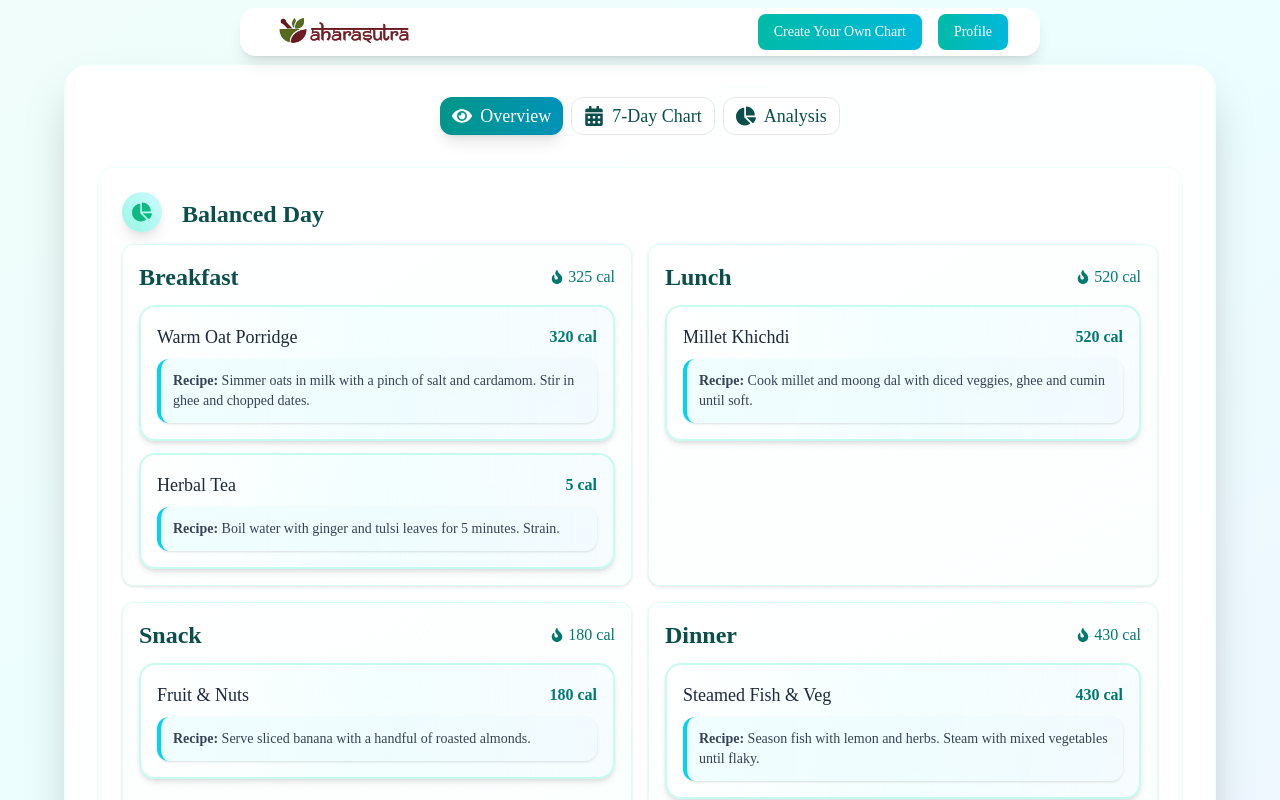
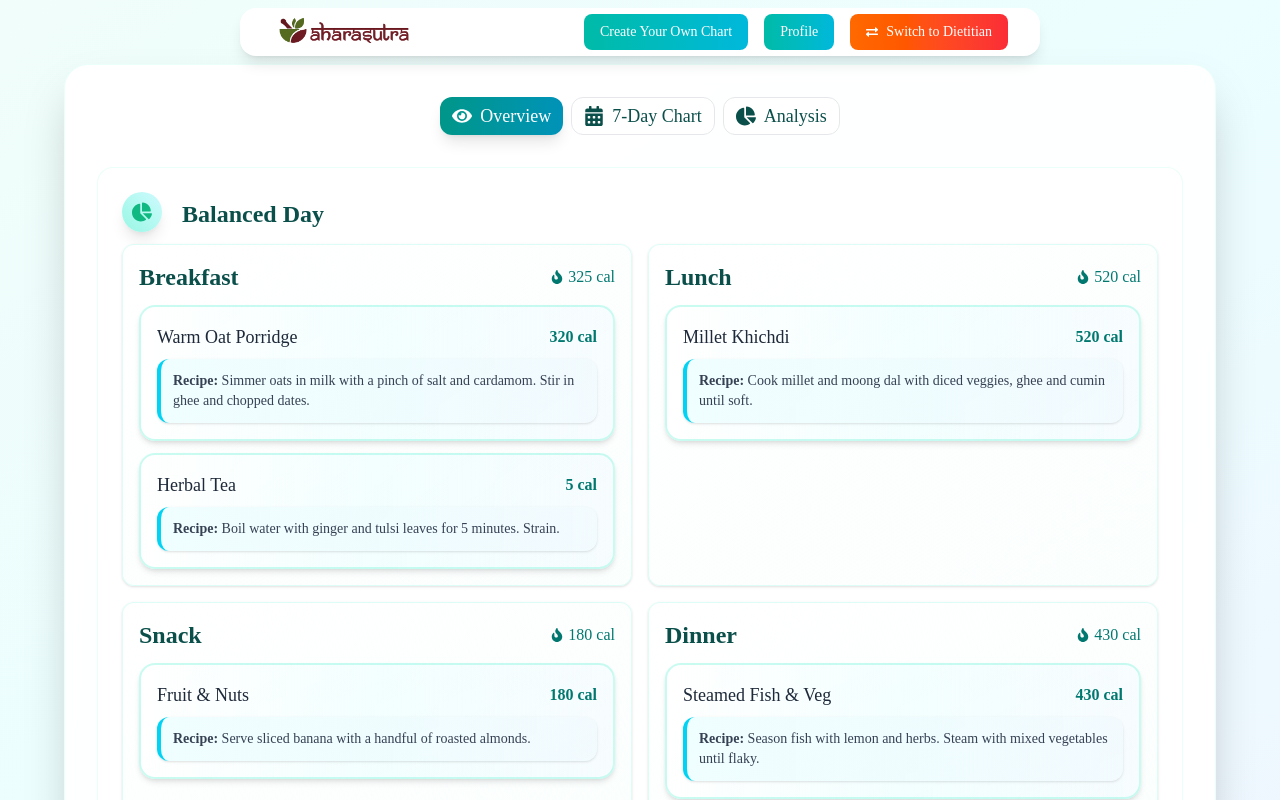
Before and after one commit to atharvjadhav215/AharaSutraView, a React (Vite) app: page /diet-chart in a window 1280 px wide. Shown: the top 800 px of the page. Built offline with nearby package versions, Linux system fonts and the light colour scheme; a web font is replaced by a local one.

Commit message:
Update Navbar.jsx

```diff
--- a/src/components/Navbar.jsx
+++ b/src/components/Navbar.jsx
@@ -7,6 +7,10 @@ import {
   FaUserPlus,
   FaTachometerAlt,
   FaHome,
+  FaExchangeAlt,
+  FaFlask,
+  FaUserMd,
+  FaUsers,
 } from "react-icons/fa";
 import image1 from "../assets/image1.png";
 
@@ -36,6 +40,15 @@ const Navbar = () => {
       navigate("/dhome");
     } else {
       navigate("/"); // fallback (like landing page or login)
+    }
+  };
+
+  // Handle prototype role switching
+  const handleRoleSwitch = () => {
+    if (isUserRole) {
+      navigate("/dhome"); // Switch to Dietitian interface
+    } else if (isDietitianRole) {
+      navigate("/uhome"); // Switch to User interface
     }
   };
 
@@ -117,6 +130,34 @@ const Navbar = () => {
                   {button.label}
                 </button>
               ))}
+
+              {/* Prototype Role Switch Button */}
+              <motion.button
+                onClick={handleRoleSwitch}
+                className="px-4 py-2 text-sm bg-gradient-to-r from-orange-500 to-red-500 text-white rounded-lg hover:shadow-lg transition-all duration-200 font-medium flex items-center gap-2"
+                whileHover={{ scale: 1.05 }}
+                whileTap={{ scale: 0.95 }}
+                title="🚀 PROTOTYPE ONLY - Switch between User & Dietitian roles for testing"
+              >
+                <FaExchangeAlt className="w-3 h-3" />
+                <span className="relative">
+                  {isUserRole ? (
+                    <>
+                      Switch to Dietitian
+                      <span className="absolute -top-6 left-0 text-xs bg-orange-100 text-orange-800 px-1 rounded opacity-0 hover:opacity-100 transition-opacity whitespace-nowrap">
+                        PROTOTYPE
+                      </span>
+                    </>
+                  ) : (
+                    <>
+                      Switch to User
+                      <span className="absolute -top-6 left-0 text-xs bg-orange-100 text-orange-800 px-1 rounded opacity-0 hover:opacity-100 transition-opacity whitespace-nowrap">
+                        PROTOTYPE
+                      </span>
+                    </>
+                  )}
+                </span>
+              </motion.button>
             </div>
 
             {/* Mobile Menu Button */}
@@ -234,6 +275,45 @@ const Navbar = () => {
                       </svg>
                     </motion.button>
                   ))}
+
+                  {/* Prototype Role Switch Button */}
+                  <motion.button
+                    onClick={() => {
+                      handleRoleSwitch();
+                      setIsMenuOpen(false);
+                    }}
+                    className="w-full flex items-center gap-3 p-4 rounded-xl bg-gradient-to-r from-orange-50 to-red-50 border border-orange-200 hover:from-orange-100 hover:to-red-100 transition-all duration-200 group"
+                    whileHover={{ scale: 1.02 }}
+                    whileTap={{ scale: 0.98 }}
+                    initial={{ opacity: 0, x: -20 }}
+                    animate={{ opacity: 1, x: 0 }}
+                    transition={{ delay: navButtons.length * 0.1 }}
+                  >
+                    <span className="text-2xl group-hover:scale-110 transition-transform duration-200 text-orange-600">
+                      <FaExchangeAlt />
+                    </span>
+                    <div className="text-left flex-1">
+                      <span className="text-orange-800 font-medium block">
+                        {isUserRole ? "Switch to Dietitian" : "Switch to User"}
+                      </span>
+                      <span className="text-xs text-orange-600 font-medium block mt-1">
+                        🚀 PROTOTYPE ONLY
+                      </span>
+                    </div>
+                    <svg
+                      className="w-5 h-5 text-orange-600 group-hover:translate-x-1 transition-transform duration-200"
+                      fill="none"
+                      stroke="currentColor"
+                      viewBox="0 0 24 24"
+                    >
+                      <path
+                        strokeLinecap="round"
+                        strokeLinejoin="round"
+                        strokeWidth={2}
+                        d="M9 5l7 7-7 7"
+                      />
+                    </svg>
+                  </motion.button>
                 </div>
 
                 {/* Menu Footer */}
```
